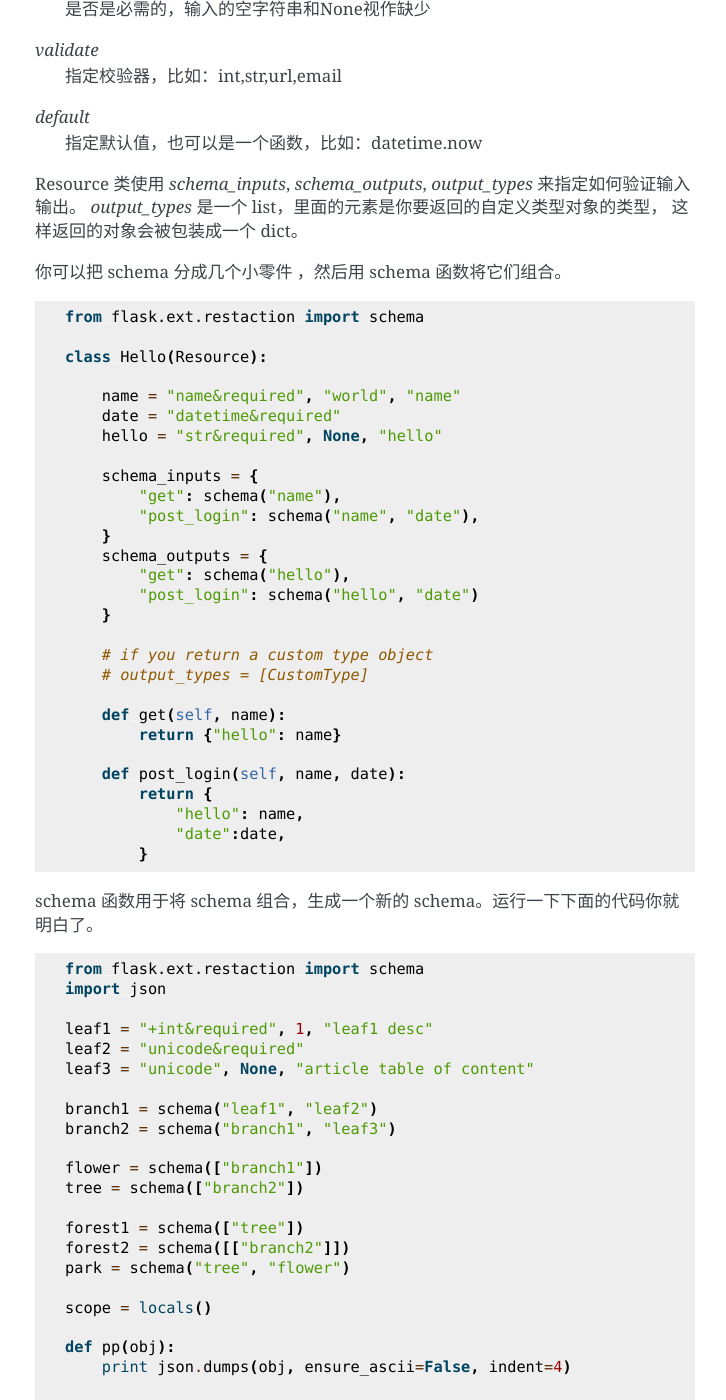
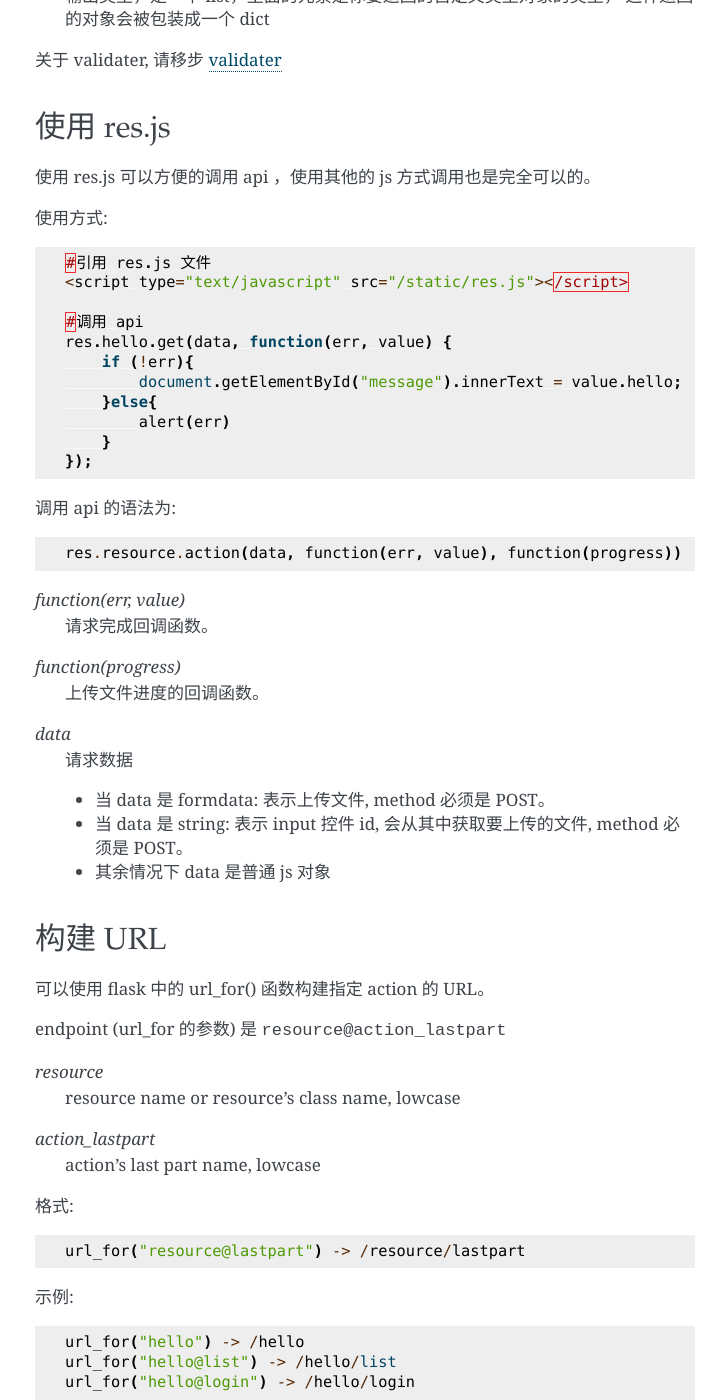
Before and after one commit to guyskk/flask-restaction, a Sphinx documentation site: the page built from docs/source/quickstart.rst, in a window 1280 px wide and 1400 px high, scrolled down 1872 px. Shown: the whole window, without its empty margins (385-1111 px from the left). Built offline with Sphinx 7.4.7, drawn with Linux system fonts in a browser that asks for light colours; some of the changed text lies outside the part shown.

Commit message:
improve documents

```diff
--- a/docs/source/quickstart.rst
+++ b/docs/source/quickstart.rst
@@ -9,22 +9,21 @@
 .. code-block:: python
 
     from flask import Flask
-    from flask.ext.restaction import Resource, Api, schema
+    from flask_restaction import Resource, Api
 
     app = Flask(__name__)
     api = Api(app)
 
+    class Hello(Resource):
+        """Hello world"""
 
-
-    class Hello(Resource):
-        """docstrings Hello"""
-        name = "safestr&required", "world", "you name"
+        name = "safestr&required&default='world'", "your name"
         schema_inputs = {
-            "get": schema("name")
+            "get": {"name": name}
         }
 
         def get(self, name):
-            """docstrings get"""
+            """Welcome to flask-restaction"""
             return {"hello": name}
 
     api.add_resource(Hello)
@@ -60,125 +59,43 @@
       "hello": "kk"
     }
 
+访问 http://127.0.0.1:5000/static/resdocs.html 可以查看自动生成的文档
+
 那么，这些代码是什么意思呢？
 
-1. 首先导入了 :class:`~flask_restaction.Resource` 和 :class:`~flask_restaction.Api` 类
-2. 创建了一个 Api 类的实例，把 Flask 类的一个实例作为参数
-3. 创建了一个 Hello 类，继承自 Resource 类
+1. 首先导入 Resource 和 Api 类
+2. 创建一个 Api 对象，把 app 作为参数
+3. 创建一个 Hello 类，继承自 Resource 类并定义 get 方法
 4. 定义 schema_inputs，它指定了输入参数及格式
 5. 调用 api.add_resource(Hello) ，把 Hello 添加到 api 资源中
-6. 生成 res.js 和 resdocs.html 文件, Visit http://127.0.0.1:5000/static/resdocs.html
+6. 生成 res.js 和 resdocs.html
+
+
+.. glossary:: 两个概念
+
+    *resource*
+        资源，比如这里的 Hello 类
+
+    *action*
+        操作，例如 get, post, delete, get_list, post_login。只要是 HTTP 方法或 HTTP 方法加下划线 _ 开头就行
 
 
 校验输入输出
 -------------------
 
-从 v0.18.0 开始，flask_restaction 使用 tuple_like schema，它可以少写2/3的 schema 代码。
+Resource 类使用 *schema_inputs*, *schema_outputs*, *output_types* 来指定如何验证输入输出。
 
-tuple_like schema::
+*schema_inputs*
+    输入格式，action 作为 key, schema 作为 value
 
-    name = "safestr&required", "world", "you name"
+*schema_outputs*
+    输出格式，同 schema_inputs
 
-等价于::
+*output_types* ，
+    输出类型，是一个 list，里面的元素是你要返回的自定义类型对象的类型，
+    这样返回的对象会被包装成一个 dict
 
-    {
-        "desc": "you name",
-        "required": True,
-        "validate": "safestr",
-        "default": "world"
-    }
-
-
-*desc*
-    描述
-*required*
-    是否是必需的，输入的空字符串和None视作缺少
-
-*validate*
-    指定校验器，比如：int,str,url,email
-
-*default*
-     指定默认值，也可以是一个函数，比如：datetime.now
-
-Resource 类使用 *schema_inputs*, *schema_outputs*, *output_types* 来指定如何验证输入输出。
-*output_types* 是一个 list，里面的元素是你要返回的自定义类型对象的类型，
-这样返回的对象会被包装成一个 dict。
-
-你可以把 schema 分成几个小零件 ，然后用 schema 函数将它们组合。
-
-.. code-block:: python
-
-    from flask.ext.restaction import schema
-
-    class Hello(Resource):
-
-        name = "name&required", "world", "name"
-        date = "datetime&required"
-        hello = "str&required", None, "hello"
-
-        schema_inputs = {
-            "get": schema("name"),
-            "post_login": schema("name", "date"),
-        }
-        schema_outputs = {
-            "get": schema("hello"),
-            "post_login": schema("hello", "date")
-        }
-
-        # if you return a custom type object
-        # output_types = [CustomType]
-
-        def get(self, name):
-            return {"hello": name}
-
-        def post_login(self, name, date):
-            return {
-                "hello": name,
-                "date":date,
-            }
-
-
-schema 函数用于将 schema 组合，生成一个新的 schema。运行一下下面的代码你就明白了。
-
-.. code-block:: python
-
-    from flask.ext.restaction import schema
-    import json
-
-    leaf1 = "+int&required", 1, "leaf1 desc"
-    leaf2 = "unicode&required"
-    leaf3 = "unicode", None, "article table of content"
-
-    branch1 = schema("leaf1", "leaf2")
-    branch2 = schema("branch1", "leaf3")
-
-    flower = schema(["branch1"])
-    tree = schema(["branch2"])
-
-    forest1 = schema(["tree"])
-    forest2 = schema([["branch2"]])
-    park = schema("tree", "flower")
-
-    scope = locals()
-
-    def pp(obj):
-        print json.dumps(obj, ensure_ascii=False, indent=4)
-
-    pp(branch1(scope))
-    pp(branch2(scope))
-
-    pp(flower(scope))
-    pp(tree(scope))
-
-    pp(forest1(scope))
-    pp(forest2(scope))
-    pp(park(scope))
-
-
-建议你看一下内置的 validater
-`built-in validater <https://github.com/guyskk/validater#schema-format>`_
-
-想要了解更多，请移步 `validater <https://github.com/guyskk/validater>`_
+关于 validater, 请移步 `validater <https://github.com/guyskk/validater>`_
 
 
 使用 res.js
@@ -207,12 +124,6 @@
 
     res.resource.action(data, function(err, value), function(progress))
 
-*resource*
-    资源的名称，例如 ``hello``。
-
-*action*
-    执行的操作，例如 get, post, delete, get_list, post_upload。只要是 httpmethod 或 httpmethod 加下划线 _ 开头就行。
-
 *function(err, value)*
     请求完成回调函数。
 
@@ -229,104 +140,44 @@
     - 其余情况下 data 是普通 js 对象
 
 
-现在来写一个 hello.html 并保存到 static 目录
-
-.. code-block:: html
-
-    <!DOCTYPE html>
-    <html>
-    <head>
-        <meta charset="utf-8">
-        <title>hello res.js</title>
-        <script type="text/javascript" src="/static/res.js"></script>
-        <script type="text/javascript">
-        function send() {
-            var name = document.getElementById("name").value;
-            res.hello.get({name: name}, function(err, value) {
-                if (!err){
-                    document.getElementById("message").innerText = value.hello;
-                }else{
-                    alert(err)
-                }
-            });
-        }
-        </script>
-    </head>
-    <body>
-        <input id="name" type="text" placeholder="you name">
-        <p id="message"></p>
-        <button onclick="send()">GetHello</button>
-    </body>
-    </html>
-
-打开浏览器，访问 http://127.0.0.1:5000/static/hello.html
-
-尝试一下，注意 schema_inputs 中的 ``"validate": "safestr"``
-
-你如果输入一些不安全的字符（黑客攻击），例如::
-
-    <script type="text/javascript">alert("haha")</script>
-
-你输入的字符串会被转义成如下内容::
-
-    &lt;script type=&#34;text/javascript&#34;&gt;alert(&#34;haha&#34;)&lt;/script&gt;
-
-
 构建 URL
 ---------------------------
 
 可以使用 flask 中的 url_for() 函数构建指定 action 的 URL。
 
-endpoint 名称是resource@action_lastpart::
+endpoint (url_for 的参数) 是 ``resource@action_lastpart``
 
-    resource -> resource name or resource's class name, lowcase
-    action   -> action's last part name, lowcase
+*resource*
+    resource name or resource's class name, lowcase
+
+*action_lastpart*
+    action's last part name, lowcase
 
 格式::
 
-    Resource.action_lastpart -> url_for("resource@lastpart") -> /resource/lastpart
+    url_for("resource@lastpart") -> /resource/lastpart
 
-For example::
+示例::
 
-    Hello.get -> url_for("hello") -> /hello
-    # 假设 Hello.get_list 存在
-    Hello.get_list -> url_for("hello@list") -> /hello/list
-    Hello.post_login -> url_for("hello@login") -> /hello/login
-
-
-Py2&py3
----------
-
-Flask-restaction 从 v0.17.0 开始支持 py3，在 py27 和 py34 上测试通过。
-但是还需要更多测试来使它更稳定。同时，你要使用最新版的 flask 。
-
-如果你使用 py2 ，最好将下面几句加到每个模块的开头。这样在你以后迁移到 py3 的时候会容易的多。
-
-.. code-block:: python
-
-    # coding:utf-8
-
-    from __future__ import unicode_literals
-    from __future__ import absolute_import
-
+    url_for("hello") -> /hello
+    url_for("hello@list") -> /hello/list
+    url_for("hello@login") -> /hello/login
 
 
 身份验证&权限控制
 -------------------
 
-版本 v0.19.6 重写了权限系统。
-
 flask_restaction 使用 *json web token* 作为身份验证工具。
 
 see `https://github.com/jpadilla/pyjwt <https://github.com/jpadilla/pyjwt>`_
 
-权限系统中有两个重要的概念:
+.. glossary:: 两个概念
 
-*user_role*
-    用户角色，这是随时可以变动，可以通过UI界面编辑设定的，对应的配置文件为 permission.json
+    *user_role*
+        用户角色，这是随时可以变动，可以通过UI界面编辑设定的，对应的配置文件为 permission.json
 
-*res_role*
-    资源角色，这是与程序逻辑密切相关，由程序设计者确定的，对应的配置文件为 resource.json
+    *res_role*
+        资源角色，这是与程序逻辑密切相关，由程序设计者确定的，对应的配置文件为 resource.json
 
 
 你可以通过 ``flask.g.me`` 获取用户的身份信息，它的结构如下:
@@ -416,7 +267,7 @@
 .. code-block:: python
 
     from flask import Flask, Blueprint
-    from flask.ext.restaction import Api
+    from flask_restaction import Api
     from .article import Article
 
     app = Flask(__name__)
@@ -548,7 +399,7 @@
 
     restaction 是声明式的，简单明确::
 
-        from flask.ext.restaction import reqparse
+        from flask_restaction import reqparse
 
         name = "safestr&required", "world", "you name"
         schema_inputs = {
--- a/requires.txt
+++ b/requires.txt
@@ -1,4 +1,4 @@
 flask>=0.10.1
 pyjwt>=1.4
-validater>=0.9.1
+validater>=0.9.2
 six>=1.10.0
```
